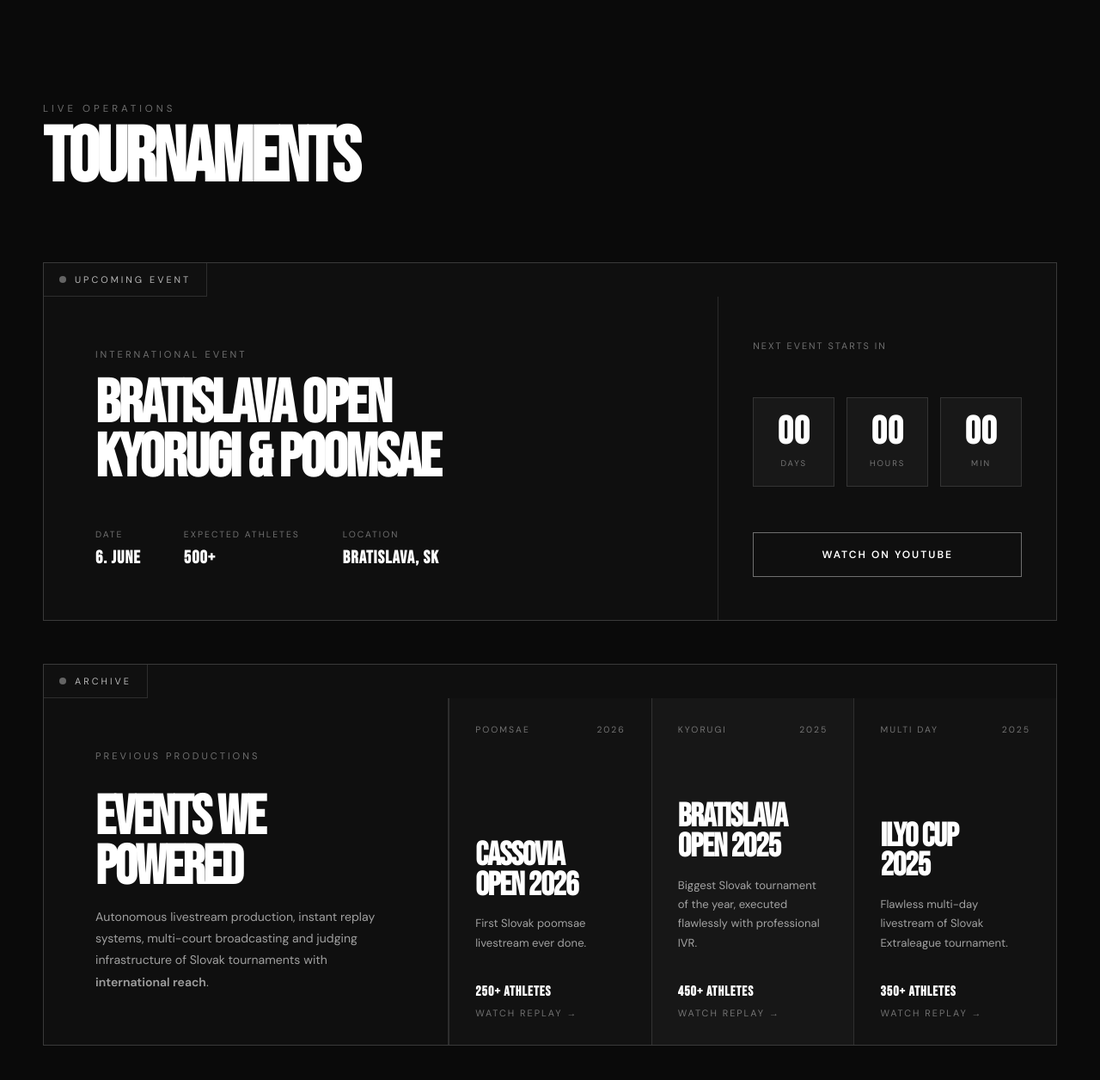
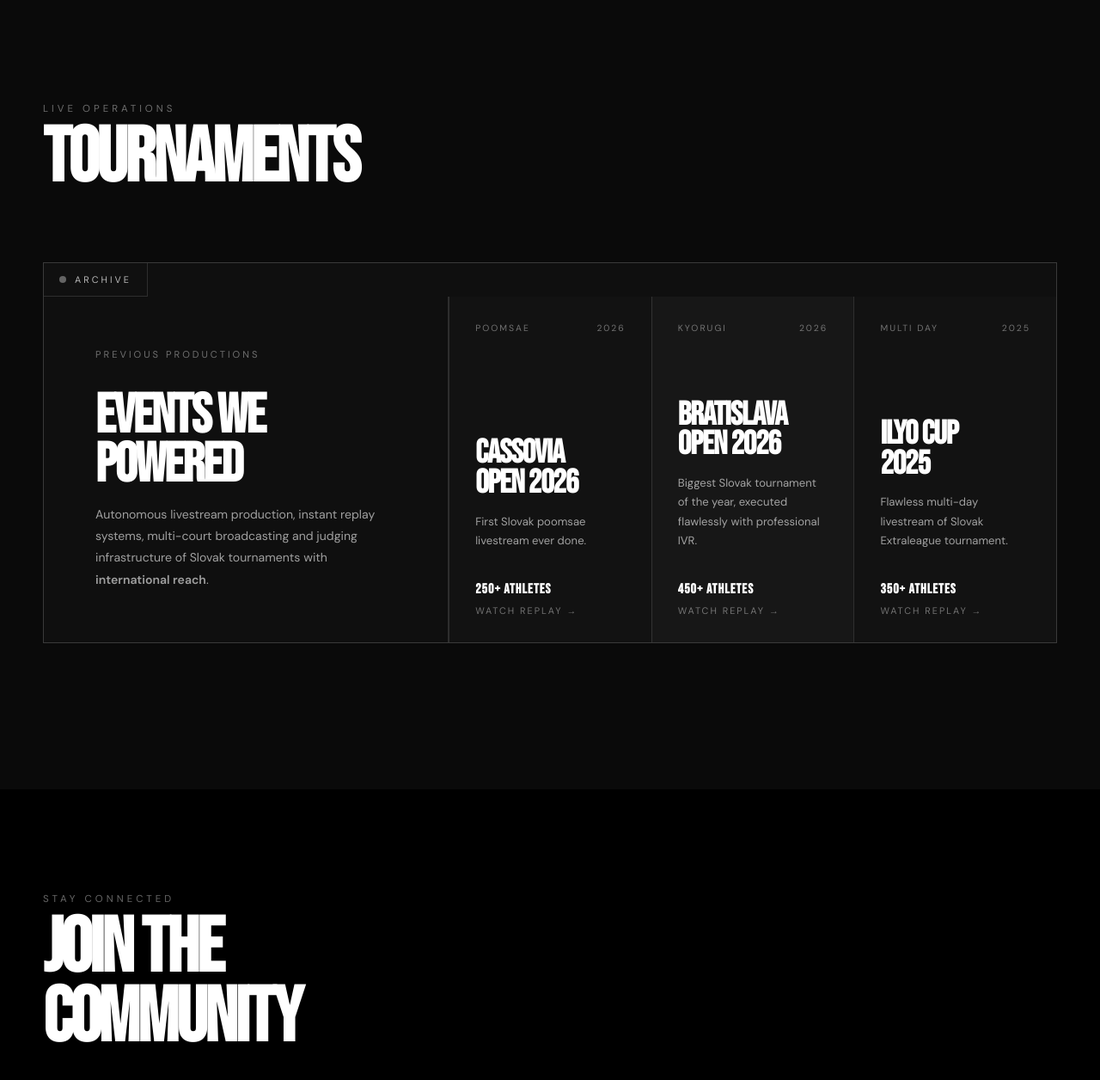
Before and after one commit to KodiStudio36/TrueVAR-API, a Flask app: page / in a window 1280 px wide. Shown: the part 1767-3023 px from the top of the page at 86% size. Run offline with Flask 3, Linux system fonts and the light colour scheme.

Commit message:
some changes

```diff
--- a/app/templates/index.html
+++ b/app/templates/index.html
@@ -184,7 +184,7 @@
         </div>
 
         <!-- UPCOMING -->
-        <div class="event-state upcoming-state">
+        <!-- <div class="event-state upcoming-state">
             <div class="state-label"><span></span>UPCOMING EVENT</div>
             <div class="event-grid">
                 <div class="event-main">
@@ -206,7 +206,7 @@
                     <a href="https://www.youtube.com/@TrueVAR" target="_blank" class="event-btn">WATCH ON YOUTUBE</a>
                 </div>
             </div>
-        </div>
+        </div> -->
 
         <!-- ARCHIVE -->
         <div class="event-state archive-state">
@@ -228,9 +228,10 @@
                         <p>First Slovak poomsae livestream ever done.</p>
                         <div class="archive-bottom"><strong>250+ ATHLETES</strong><span>WATCH REPLAY →</span></div>
                     </a>
-                    <a href="https://www.youtube.com/@TrueVAR" target="_blank" class="archive-card featured">
-                        <div class="archive-top"><span>KYORUGI</span><span>2025</span></div>
-                        <h4>BRATISLAVA<br>OPEN 2025</h4>
+                    <a href="https://www.youtube.com/live/figH6iCavEw?t=3084&is=q0BCVRh9zifSdQIJ" target="_blank"
+                        class="archive-card featured">
+                        <div class="archive-top"><span>KYORUGI</span><span>2026</span></div>
+                        <h4>BRATISLAVA<br>OPEN 2026</h4>
                         <p>Biggest Slovak tournament of the year, executed flawlessly with professional IVR.</p>
                         <div class="archive-bottom"><strong>450+ ATHLETES</strong><span>WATCH REPLAY →</span></div>
                     </a>
@@ -328,8 +329,8 @@
             <div class="request-left">
                 <p class="section-kicker">WORK WITH US</p>
                 <h2 class="request-title">REQUEST<br>A TOURNAMENT</h2>
-                <p class="request-desc">Fill in the details and we'll get back to you within 48 hours with a tailored
-                    production plan for your event.</p>
+                <p class="request-desc">Contact us using WhatsApp or email and we respond within 24 hours. We will
+                    discuss and plan your tournament from top to bottom, with flawless execution.</p>
                 <div class="request-contact-list">
                     <a href="https://wa.me/message/K6JLVH2NTIJJK1" target="_blank" class="request-contact-item">
                         <svg xmlns="http://www.w3.org/2000/svg" viewBox="0 0 24 24" fill="currentColor" width="16"
@@ -350,7 +351,7 @@
                 </div>
             </div>
 
-            <div class="request-right">
+            <!-- <div class="request-right">
                 <div class="form-wrap" id="requestForm">
                     <div class="form-row">
                         <div class="form-group">
@@ -408,7 +409,7 @@
                         <span>✓</span> REQUEST SENT — WE'LL BE IN TOUCH WITHIN 48 HOURS.
                     </div>
                 </div>
-            </div>
+            </div> -->
         </div>
     </section>
 
@@ -467,37 +468,37 @@
     </footer>
 
     <script>
-        // Countdown
-        function updateCountdown() {
-            const target = new Date('2026-06-06T09:00:00');
-            const now = new Date();
-            const diff = target - now;
-            if (diff <= 0) {
-                document.getElementById('days').textContent = '00';
-                document.getElementById('hours').textContent = '00';
-                document.getElementById('mins').textContent = '00';
-                return;
-            }
-            document.getElementById('days').textContent = String(Math.floor(diff / 86400000)).padStart(2, '0');
-            document.getElementById('hours').textContent = String(Math.floor((diff % 86400000) / 3600000)).padStart(2, '0');
-            document.getElementById('mins').textContent = String(Math.floor((diff % 3600000) / 60000)).padStart(2, '0');
-        }
-        updateCountdown();
-        setInterval(updateCountdown, 60000);
+        // // Countdown
+        // function updateCountdown() {
+        //     const target = new Date('2026-06-06T09:00:00');
+        //     const now = new Date();
+        //     const diff = target - now;
+        //     if (diff <= 0) {
+        //         document.getElementById('days').textContent = '00';
+        //         document.getElementById('hours').textContent = '00';
+        //         document.getElementById('mins').textContent = '00';
+        //         return;
+        //     }
+        //     document.getElementById('days').textContent = String(Math.floor(diff / 86400000)).padStart(2, '0');
+        //     document.getElementById('hours').textContent = String(Math.floor((diff % 86400000) / 3600000)).padStart(2, '0');
+        //     document.getElementById('mins').textContent = String(Math.floor((diff % 3600000) / 60000)).padStart(2, '0');
+        // }
+        // updateCountdown();
+        // setInterval(updateCountdown, 60000);
 
-        // Court selector
-        document.querySelectorAll('.court-btn').forEach(btn => {
-            btn.addEventListener('click', () => {
-                document.querySelectorAll('.court-btn').forEach(b => b.classList.remove('active'));
-                btn.classList.add('active');
-            });
-        });
+        // // Court selector
+        // document.querySelectorAll('.court-btn').forEach(btn => {
+        //     btn.addEventListener('click', () => {
+        //         document.querySelectorAll('.court-btn').forEach(b => b.classList.remove('active'));
+        //         btn.classList.add('active');
+        //     });
+        // });
 
-        // Form submit
-        function handleSubmit() {
-            document.getElementById('formSuccess').classList.add('visible');
-            setTimeout(() => document.getElementById('formSuccess').classList.remove('visible'), 5000);
-        }
+        // // Form submit
+        // function handleSubmit() {
+        //     document.getElementById('formSuccess').classList.add('visible');
+        //     setTimeout(() => document.getElementById('formSuccess').classList.remove('visible'), 5000);
+        // }
 
         // Navbar scroll
         window.addEventListener('scroll', () => {
```
